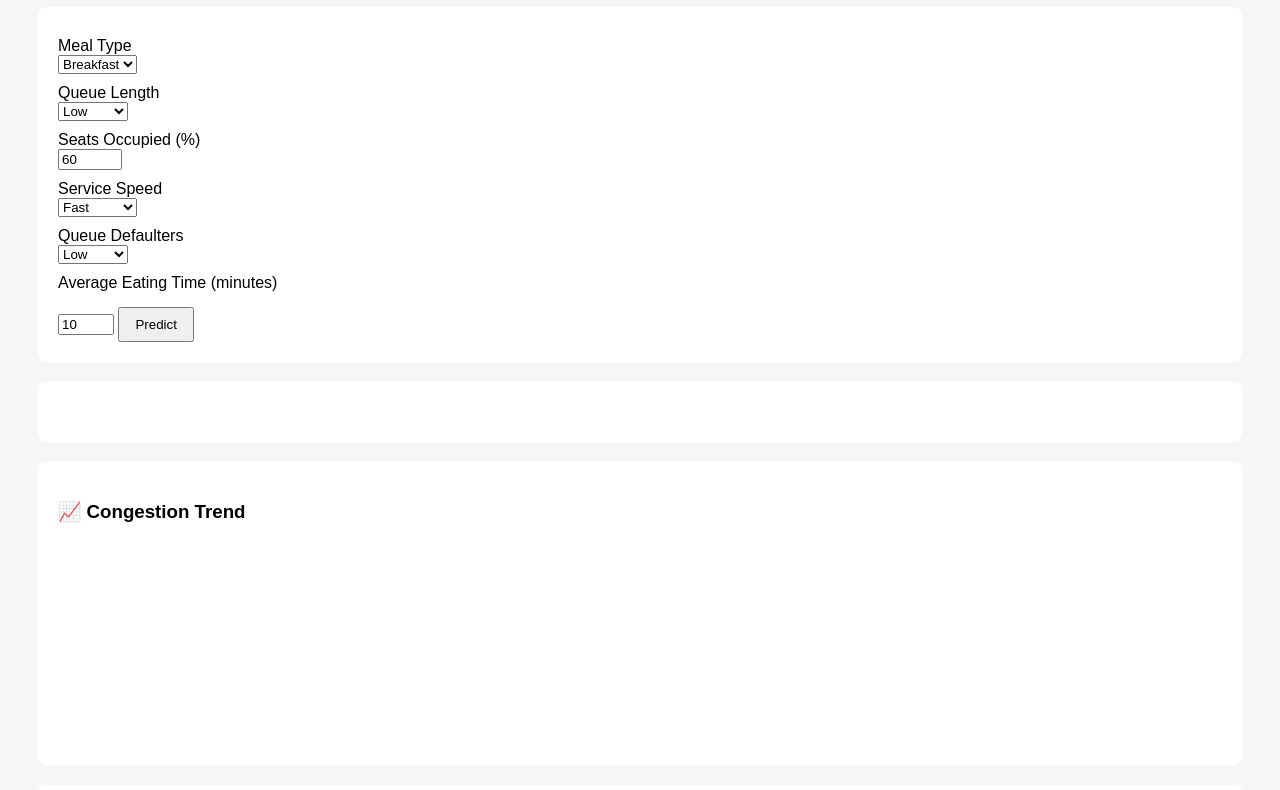
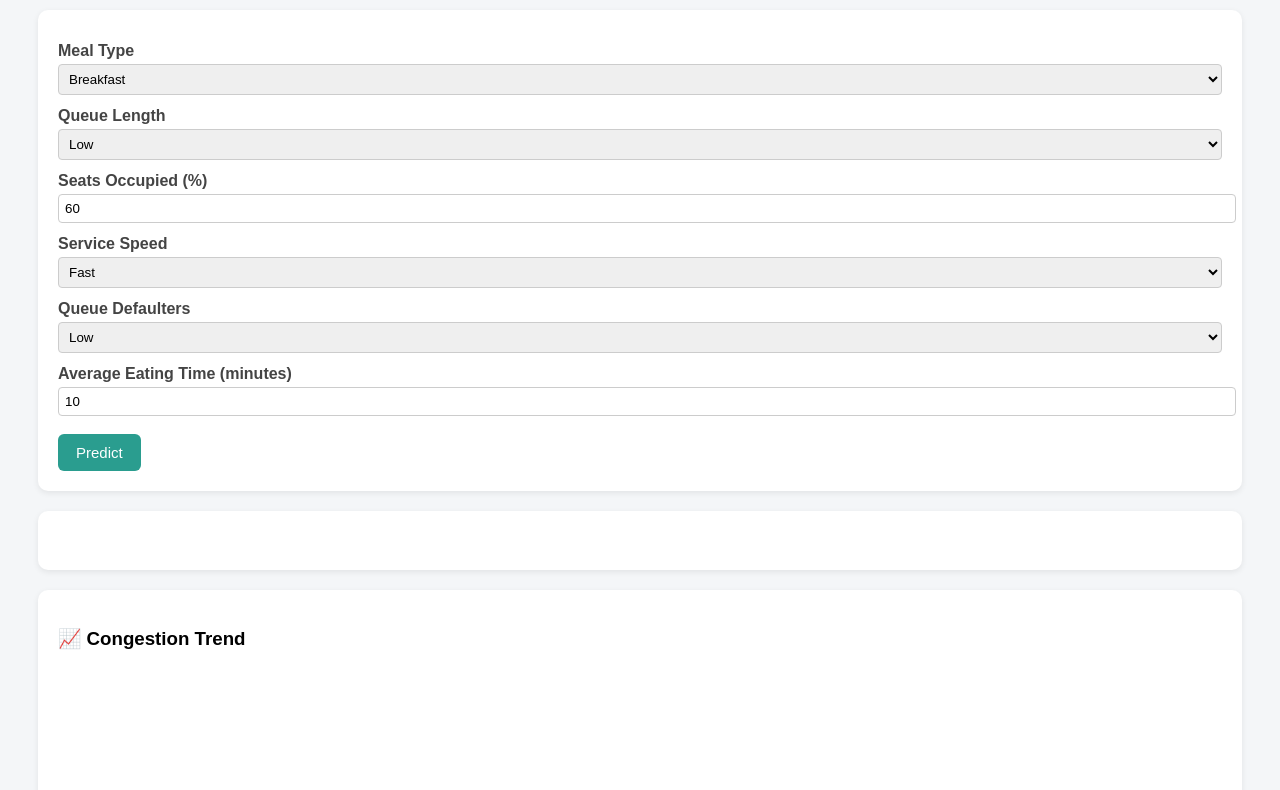
Before and after one commit to Kuldeep-03/mess-crowd-v3, a plain HTML site: page index.html in a window 1280 px wide. Shown: the part 112-902 px from the top of the page. Drawn offline with nearby package versions, Linux system fonts and the light colour scheme.

Commit message:
Finalize UI styling and integrate decision-based crowd prediction

```diff
--- a/style.css
+++ b/style.css
@@ -4,19 +4,68 @@ body {
   padding: 30px;
 }
 
+h1 {
+  text-align: center;
+  color: #333;
+  margin-bottom: 25px;
+}
+
 .inputs, .output {
   background: white;
   padding: 20px;
   margin: 20px 0;
-  border-radius: 8px;
+  border-radius: 10px;
+  box-shadow: 0 2px 6px rgba(0, 0, 0, 0.08);
 }
 
 label {
   display: block;
-  margin-top: 10px;
+  margin-top: 12px;
+  font-weight: bold;
+  color: #444;
+}
+
+input, select {
+  width: 100%;
+  padding: 6px;
+  margin-top: 4px;
+  border-radius: 4px;
+  border: 1px solid #ccc;
 }
 
 button {
-  margin-top: 15px;
-  padding: 8px 15px;
+  margin-top: 18px;
+  padding: 10px 18px;
+  background: #2a9d8f;
+  color: white;
+  border: none;
+  border-radius: 6px;
+  font-size: 15px;
+  cursor: pointer;
 }
+
+button:hover {
+  background: #21867a;
+}
+
+#level {
+  font-size: 22px;
+  font-weight: bold;
+  margin-bottom: 10px;
+}
+
+#details {
+  white-space: pre-line;   /* preserves line breaks */
+  line-height: 1.5;
+  color: #333;
+}
+
+#forecast {
+  margin-top: 10px;
+  font-weight: bold;
+}
+
+canvas {
+  margin-top: 10px;
+  max-width: 100%;
+}
```
